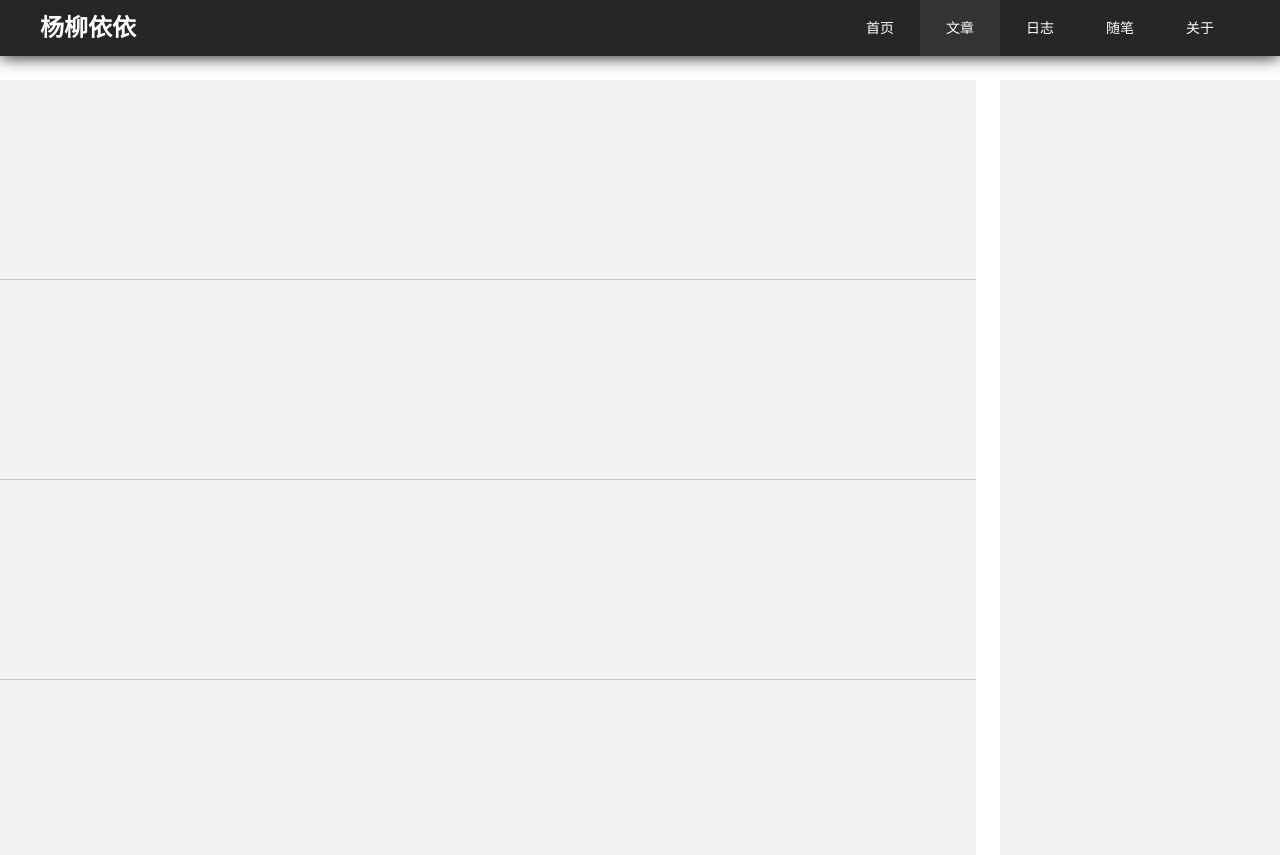
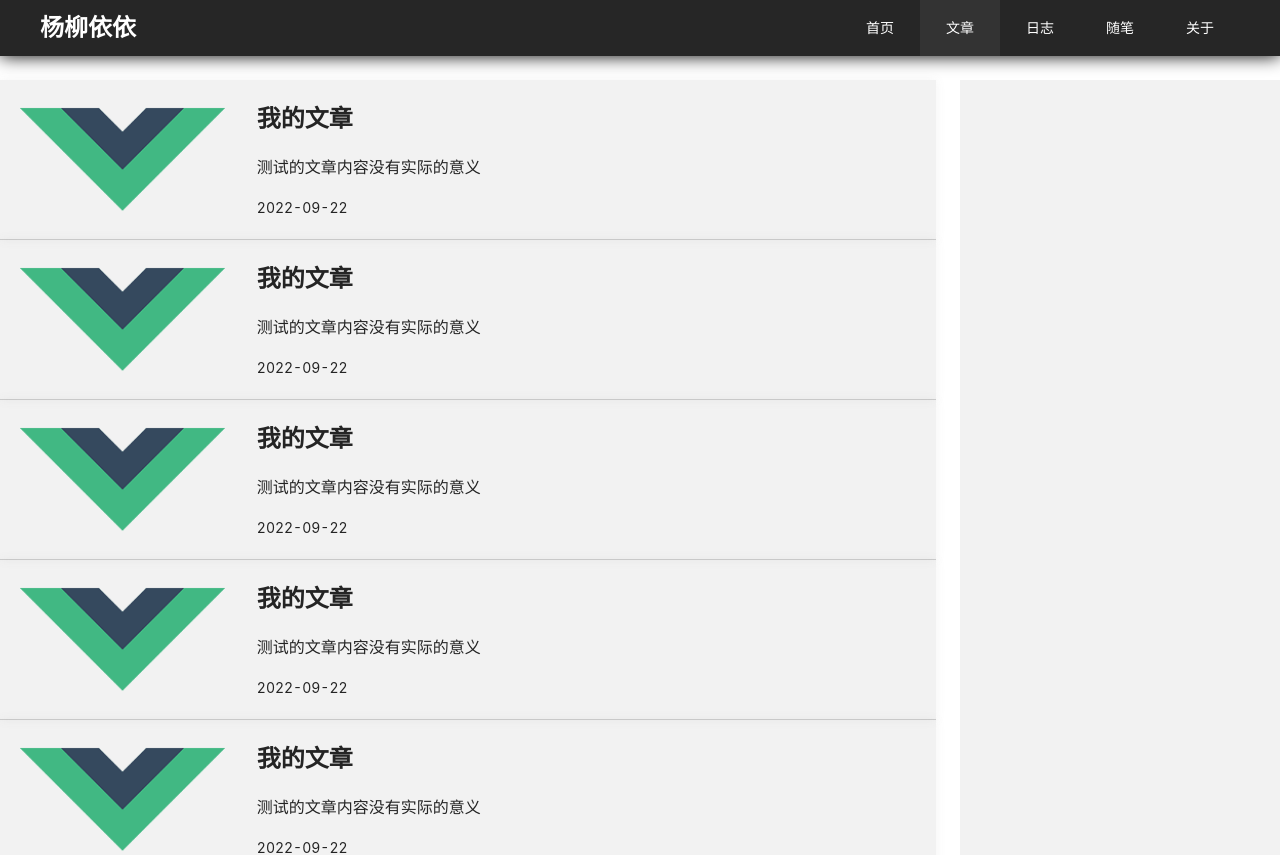
Before and after one commit to ChunGui-MengLiRen/baixuege, a Vue app in the folder baixuege-page/: page /article in a window 1280 px wide. Shown: the top 855 px of the page. Built offline with nearby package versions, Linux system fonts and the light colour scheme.

Commit message:
页面优化

```diff
--- a/baixuege-page/src/layout/index.vue
+++ b/baixuege-page/src/layout/index.vue
@@ -36,6 +36,8 @@ const toHome = function () {
 
 <style lang="less" scoped>
 .header {
+  position: fixed;
+  width: 100%;
   height: 56px;
   box-shadow: 0 0 18px #000;
   background-color: rgba(0, 0, 0, 0.85);
@@ -87,7 +89,8 @@ const toHome = function () {
 }
 
 .main {
-  height: calc(100vh - 56px);
+  // height: 100vh;
+  // height: calc(100vh - 56px);
 }
 
 .footer {
--- a/baixuege-page/src/views/article/index.vue
+++ b/baixuege-page/src/views/article/index.vue
@@ -4,7 +4,16 @@
   <div class="container wrap">
     <div class="article-box">
       <ul>
-        <li v-for="i in 10" :key="i" class="article-item"></li>
+        <li v-for="i in 10" :key="i" class="article-item">
+          <div class="image">
+            <img src="../../assets/logo.png" alt="" />
+          </div>
+          <div class="data">
+            <div class="title">我的文章</div>
+            <div class="content">测试的文章内容没有实际的意义</div>
+            <div class="meta">2022-09-22</div>
+          </div>
+        </li>
       </ul>
       <div class="pagination">
         <a-pagination v-model:current="current" :total="500" />
@@ -23,7 +32,8 @@
 
 <style lang="less" scoped>
 .wrap {
-  padding: 24px 0;
+  padding-top: 80px;
+  padding-bottom: 24px;
   margin: 0 auto;
   display: flex;
   gap: 24px;
@@ -32,8 +42,34 @@
   flex: 1;
   background-color: #f2f2f2;
   .article-item {
-    height: 200px;
+    min-height: 160px;
+    height: 10vw;
     border-bottom: 1px solid #ccc;
+    padding: 20px;
+    box-shadow: 0px 0px 10px rgba(116, 116, 116, 0.08);
+    display: flex;
+    .image {
+      width: 16vw;
+      min-width: 180px;
+      height: 100%;
+      margin-right: 32px;
+      img {
+        width: 100%;
+        height: 100%;
+      }
+    }
+    .data {
+      display: flex;
+      flex-direction: column;
+      justify-content: space-between;
+      .title {
+        font-size: 24px;
+        font-weight: 600;
+      }
+      .content {
+        font-size: 16px;
+      }
+    }
   }
   .pagination {
     padding: 24px;
@@ -42,7 +78,7 @@
 }
 
 .card-box {
-  width: 280px;
+  width: 320px;
   background-color: #f2f2f2;
 }
 
--- a/baixuege-page/src/views/home/index.vue
+++ b/baixuege-page/src/views/home/index.vue
@@ -8,7 +8,7 @@
 
 <style lang="less" scoped>
 .wrap {
-  height: 100%;
+  height: 100vh;
   background-image: url(../../assets/卧室.jpg);
   background-repeat: no-repeat;
   background-position: center 0;
@@ -20,7 +20,7 @@
     font-size: 56px;
     color: #fff;
     text-shadow: 4px 4px 10px #000;
-    transform: translateY(-200px);
+    // transform: translateY(-200px);
   }
 }
 </style>
```
